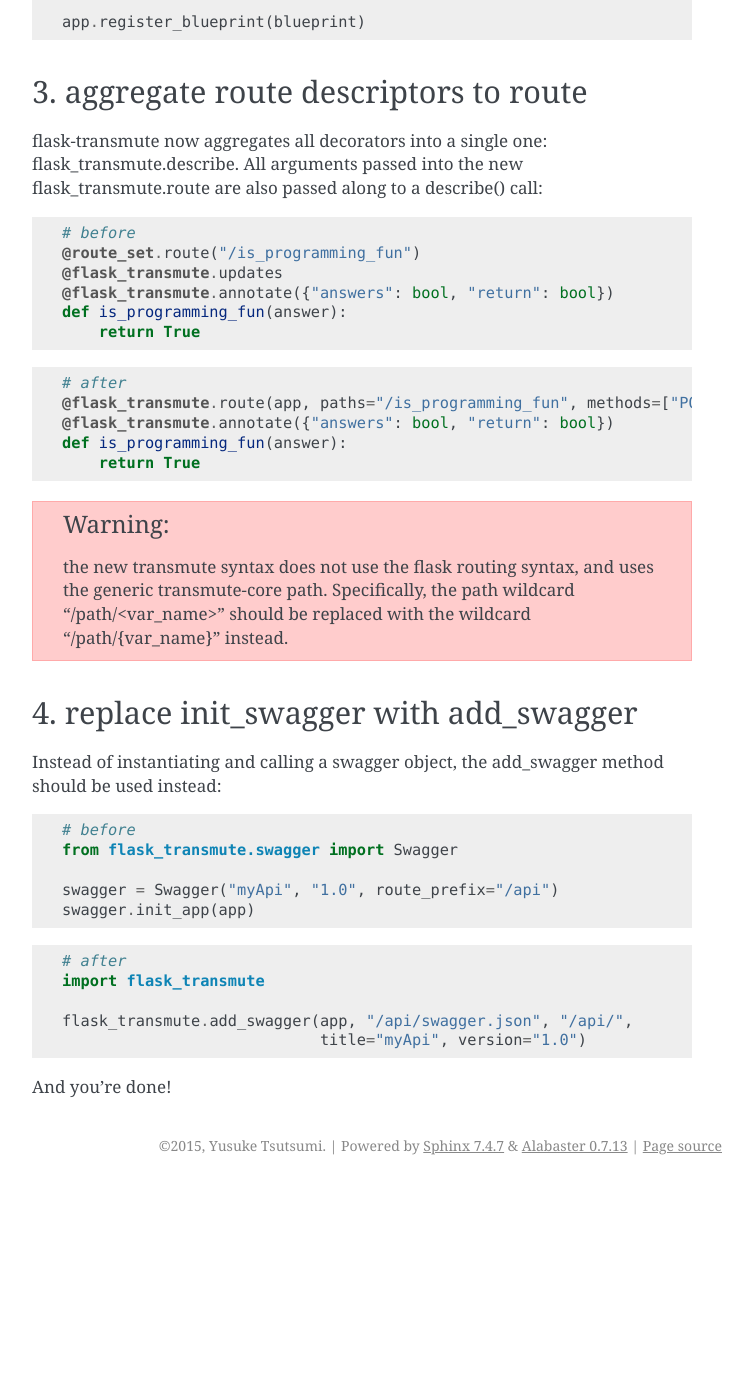
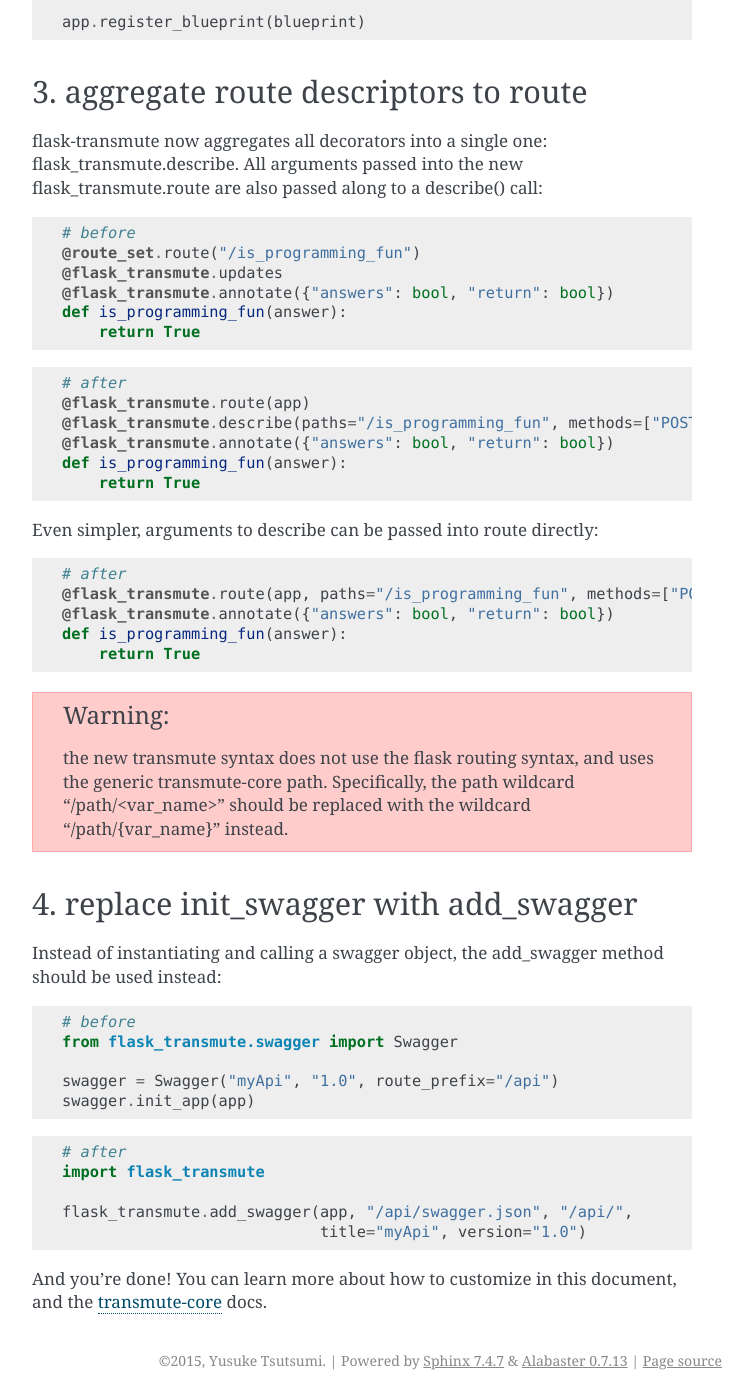
Before and after one commit to toumorokoshi/flask-transmute, a Sphinx documentation site: the page built from docs/legacy/migrating.rst, in a window 1280 px wide and 1400 px high, scrolled down 2245 px. Shown: the whole window, without its empty margins (408-1161 px from the left). Built offline with Sphinx 7.4.7, drawn with Linux system fonts in a browser that asks for light colours; before the commit the page ends 3430 px from its top, so only the background shows below that; some of the changed text lies outside the part shown.

Commit message:
updating NotImplemented pre 1.0 functions to include the migration docs.

```diff
--- a/docs/legacy/migrating.rst
+++ b/docs/legacy/migrating.rst
@@ -23,7 +23,9 @@ The steps are outlined in detail below.
 ---------------------------
 
 flask-transmute has dropped it's proprietary json-schema based model
-definition, and adopted the default Schematics.
+definition, and adopted the `Schematics
+<http://schematics.readthedocs.io/>`_ library as the default
+serializer.
 
 .. note:: the serializer is customizable. See `TransmuteContext <http://transmute-core.readthedocs.io/en/latest/context.html>`_
 
@@ -135,10 +137,24 @@ flask_transmute.route are also passed along to a describe() call:
 .. code-block:: python
 
     # after
+    @flask_transmute.route(app)
+    @flask_transmute.describe(paths="/is_programming_fun", methods=["POST"])
+    @flask_transmute.annotate({"answers": bool, "return": bool})
+    def is_programming_fun(answer):
+        return True
+
+
+Even simpler, arguments to describe can be passed into route directly:
+
+
+.. code-block:: python
+
+    # after
     @flask_transmute.route(app, paths="/is_programming_fun", methods=["POST"])
     @flask_transmute.annotate({"answers": bool, "return": bool})
     def is_programming_fun(answer):
         return True
+
 
 
 .. warning:: the new transmute syntax does not use the flask routing
@@ -173,4 +189,4 @@ the add_swagger method should be used instead:
                                 title="myApi", version="1.0")
 
 
-And you're done!
+And you're done! You can learn more about how to customize in this document, and the `transmute-core <http://transmute-core.readthedocs.io/en/latest/>`_ docs.
--- a/flask_transmute/__init__.py
+++ b/flask_transmute/__init__.py
@@ -12,8 +12,8 @@ The last pre-1.0 release is 0.2.15. You
 can pin to that, or upgrade to the new
 syntax and approach:
 
+http://flask-transmute.readthedocs.io/en/latest/legacy/migrating.html
 http://transmute-core.readthedocs.io/en/latest/
-http://flask-transmute.readthedocs.io/en/latest/
 """.strip()
 
 
```
